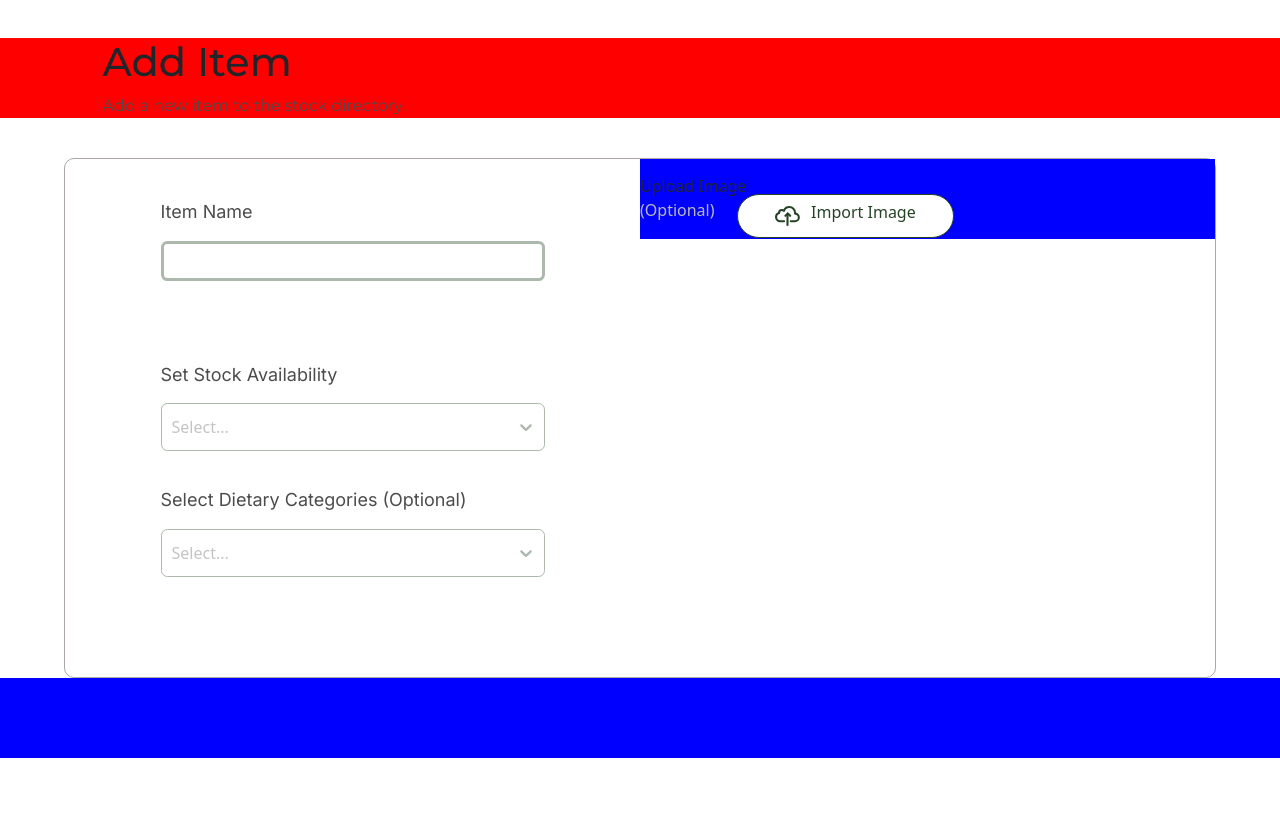
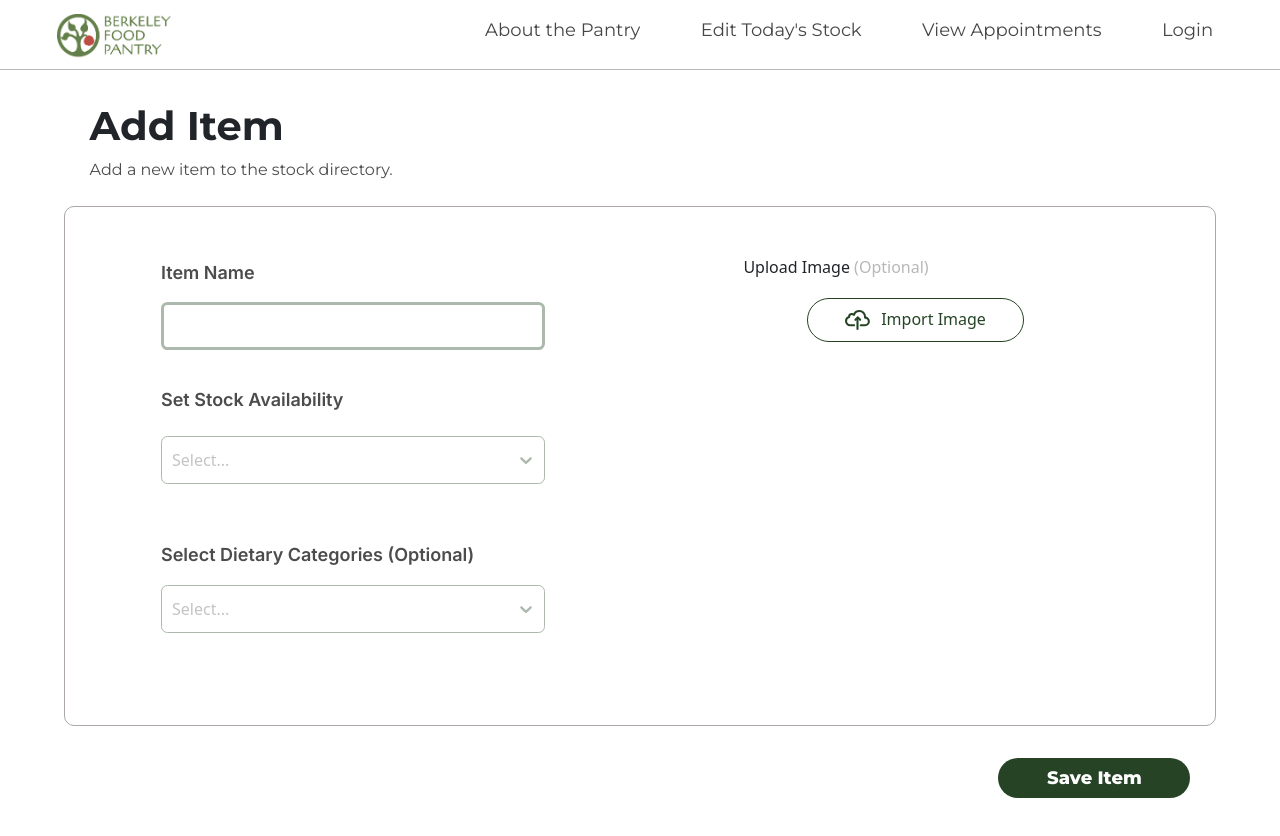
Before and after one commit to codebase-berkeley/berkeley-food-pantry, a React (Create React App) app in the folder client/: page / in a window 1280 px wide. Shown: the top 836 px of the page. After the commit the page ends 800 px from the top, so only its background shows below. Built offline with nearby package versions, Linux system fonts and the light colour scheme.

Commit message:
finished restructuring add-food

```diff
--- a/client/src/App.js
+++ b/client/src/App.js
@@ -13,7 +13,7 @@ function App() {
   return (
     <div className = "App">
 
-      {/* <Router>
+      <Router>
       <MobileNavbar/>
       <NavbarComponent/>
 
@@ -27,7 +27,7 @@ function App() {
           <Route path="addFood" element={<AddFood/>}/>
 
         </Routes>
-      </Router>       */}
+      </Router>
       <AddFood/>
     </div>
   )
--- a/client/src/add_food.css
+++ b/client/src/add_food.css
@@ -1,38 +1,24 @@
 @import url('https://fonts.googleapis.com/css2?family=Inter&display=swap');
 @import url('https://fonts.googleapis.com/css2?family=Montserrat&display=swap');
-
-.add-food-component-container {
-    display: flex;
-    height: 100vh;
-    width: 100vw;
-}
 
 .add-food-component-header {
     display: flex;
     flex-direction: column;
-    /* align-items: center;
-    justify-content: center; */
-    margin-top: 3%;
-    /* margin-left: 5%; */
-    height: 10vh;
+    height: 8vh;
     width: 100vw;
     font-family: "Montserrat";
-    background-color: red;
+    margin-top: 4vh;
+    margin-left: -3vw;
 }
 
 .add-food-component-header h1 {
-    margin-left: 8vw;
+    margin-left: 10vw;
+    font-weight: bold;
+    font-family: "Montserrat";
 }
 
 .add-food-component-header p {
-    margin-left: 8vw;
-}
-
-.add-food-component-header p {
-    font-family: "Montserrat";
-}
-
-.add-food-component-header h1 {
+    margin-left: 10vw;
     font-family: "Montserrat";
 }
 
@@ -44,35 +30,23 @@
     height: 65vh;
     width: 90vw;
     margin-left: 5vw;
-    /* background-color: blue;     */
 }
 
 .main-add-food-component-container-left {
     display: flex;
     align-items: center;
-    /* background-color: blue; */
-    height: 60vh;
+    height: 100%;
     width: 45vw;
     flex-direction: column;
 }
 .main-add-food-component-container-right {
     display: flex;
+    height: 100%;
+    width: 33vw;
+    margin-left: 8vw;
+    margin-top: .5vh;
+    justify-content: center;
     /* background-color: red; */
-    height: 60vh;
-    width: 45vw;
-
-}
-.add-food-main-component-container {
-    display: flex;
-    justify-content: center;
-    align-items: center;
-    height: 60vh;
-    width: 90vw;
-    margin-top: 10%;
-    /* margin-left: -100%; */
-    border: 1px solid rgb(173, 167, 167);
-    border-radius: 10px 10px 10px 10px;
-    background-color: blue;
 }
 
 .add-food-save-item-button {
@@ -80,23 +54,17 @@
     justify-content: center;
     align-items: center;
     width: 15vw;
-    height: 5.5vh;
-    margin-top: 43%;
-    margin-left: -17%;
+    height: 5vh;
     border-radius: 40px;
     color: white;
     background-color: #264425;
     font-size: 2.25vh;
     font-weight: 800;
     font-family: 'Montserrat';
+    margin-top: 4vh;
+    margin-right: 7vw;
+
 }
-
-/* .add-food-save-item-button-container {
-    display: flex;
-    background-color: red;
-    width: 18vw;
-    height: 10vh;
-} */
 
 .add-food-item-selections {
     display: flex;
@@ -104,29 +72,16 @@
     align-items: center;
     height: 30%;
     width: 100%;
-    /* background-color: yellow; */
-}
-
-.upload-image {
-    display: flex;
-    justify-content: column;
-    flex-direction: column;
-    height: 80%;
-    width: 40%;
-    padding-left: 10%;
-    font-family: "Montserrat";
-    font-size: 150%;
 }
 
 .stock-dropdown {
-    padding-bottom: 2vh;
+    height: 30%;
     width: 30vw;
     display: flex;
     flex-direction: column;
     align-items: center;
-    height: 30%;
     width: 100%;
-    /* background-color: green; */
+    margin-top: -5%;
 }
 
 .categories-dropdown {
@@ -145,11 +100,12 @@ p#filterControlLabel {
 
 .item-name-input {
     display: flex;
-    margin-top: 10%;
+    margin-top: 6.5vh;
     width: 30vw;
     text-align: left;
     color: #4C4C4C;
     font-family: 'Inter', sans-serif;
+    font-weight: bold;
     font-size: 18px;
     padding-bottom: 2vh;
     width: 30vw;
@@ -157,7 +113,7 @@ p#filterControlLabel {
 
 .item-name-textbox {
     width: 30vw;
-    height: 5vh;
+    height: 6vh;
     border-radius: .5vw;
     border: solid #ACB9AC;
 }
@@ -174,18 +130,7 @@ label, input {
     border-color: #588157;
   }
 
-.change-image-button {
-    display: flex;
-    align-items: center;
-    justify-content: center;
-    width: 17vw;
-    height: 5.5vh;
-    border-radius: 100px;
-    border: #264425 solid 1px;
-    margin-top: 8%;
-    margin-left: -10%;
-    background-color: #D6DECD;
-}
+
 
 .import-image-button {
     display: flex;
@@ -195,9 +140,20 @@ label, input {
     height: 5.5vh;
     border-radius: 100px;
     border: #264425 solid 1px;
-    margin-top: 8%;
-    margin-left: -10%;
     background-color: white;
+    margin-left: 15%;
+}
+
+.change-image-button {
+    display: flex;
+    align-items: center;
+    justify-content: center;
+    width: 17vw;
+    height: 5.5vh;
+    border-radius: 100px;
+    border: #264425 solid 1px;
+    background-color: #D6DECD;
+    margin-left: 15%;
 }
 
 .import-image-button:hover {
@@ -210,7 +166,6 @@ label, input {
 }
 
 .import-image {
-    height: vw;
     height: 7vh;
 }
 
@@ -223,11 +178,10 @@ label, input {
 
 .save-item-button-container-final {
     display: flex;
-    flex-direction: row;
-    background-color: blue;
-    height: 10vh;
+    justify-content: right;
+    height: 5vh;
     width: 100%;
-}
+    }
 
 .dietary-categories-select-list {
     font-family: "Montserrat";
@@ -243,28 +197,30 @@ label, input {
     display: flex;
     align-items: center;
     justify-content: center;
-}
-
-.right-side-container {
-    display: flex;
-    justify-content: center;
-    height: 50vh;
-    width: 50vw;
+    margin-top: .70vh;
 }
 
 .upload-image-header {
-    margin-top: 2.5%;
+    margin-top: 2.5vh;
     font-weight: 450;
-    height: 5%;
+    height: 20%;
     font: 'inter';
     font-size: 2vh;
-
+    margin-bottom: -2vh;
 }
 
 .optional-text {
     color:#B8B8B8;
     margin-top: 2.5%;
     font-weight: 300;
+}
+
+.upload-image-container {
+    display: flex;
+    flex-direction: column;
+    height: 30vh;
+    width: 100%;
+    margin-top: 3vh;
 
 }
 
@@ -285,15 +241,6 @@ label, input {
         border-radius: 10px 10px 10px 10px;
 
     }
-    .add-food-component-header {
-        align-items: flex-start;
-        margin-left: 9%;
-        display: flex;
-        height: 10vh;
-        width: 80vw;
-        font-family: "Montserrat";
-        overflow-x: none;
-    }
 
     .add-food-component-header h1 {
         margin-bottom: -3%;
@@ -312,6 +259,7 @@ label, input {
         border-radius: 2vw;
         height: 5vh;
     }
+
     .item-name-input {
         width: 80vw;
         font-weight: 600;
@@ -322,18 +270,10 @@ label, input {
         flex-direction: column;
     }
     .import-image-button {
-        width: 105%;
-    }
-    .upload-image-header {
-        /* padding-bottom: 10%; */
-    }
-    .change-image-button {
         width: 100%;
-    }
-    .save-item-button-container {
-        display: flex;
-        width: ;
-        background-color: red;
+        height: 100%;
+        margin-left: 20%;
+
     }
 
 }
--- a/client/src/add_food.js
+++ b/client/src/add_food.js
@@ -63,7 +63,7 @@ const customStyles = {
 
 export default function AddFood() {
     return(
-        <div>
+        <div className = "main-container">
         <div className = "add-food-component-header">
             <h1>Add Item</h1>
             <p className = "">Add a new item to the stock directory.</p>
@@ -108,103 +108,15 @@ export default function AddFood() {
                         </div>
                     </div>
                 <div className = "main-add-food-component-container-right">
-                    <div className = "save-item-button-container-final">
-                    <div className = 'upload-image-header'>Upload Image <span class='optional-text'>(Optional)</span></div>
-                        <UploadImageButton/>
+                    <div className = "upload-image-container">
+                        <div className = 'upload-image-header'>Upload Image <span class='optional-text'>(Optional)</span></div>
+                            <UploadImageButton/>
+                    </div>
                 </div>
-                </div>
-
-
             </div>
             <div className = "save-item-button-container-final">
                     <input className = "add-food-save-item-button" type="button" value="Save Item"></input>
                 </div>
-
-
-
-
-            {/* </div>
-
-
-                        <div className="categories-dropdown">
-                            <label className = "item-name-input">Select Dietary Categories (Optional)</label>
-                            <div>
-                                <Select className="custom-dropdown"
-                                    styles={customStyles}
-                                    closeMenuOnSelect={true}
-                                    components={animatedComponents}
-                                    isMulti
-                                    options={dietaryCategories}
-                                />
-                            </div>
-                        </div> */}
-
-
-                     {/* <div className = 'right-side-container'>
-                        <div className = 'upload-image-header'>Upload Image <span class='optional-text'>(Optional)</span></div>
-                        <UploadImageButton/>
-                    </div>
-        </div> */}
-
-
-
-        {/* // <div className = 'add-food-component-container'>
-        //     <div className = 'add-food-component-header'>
-        //         <div>
-        //             <h1>Add Item</h1>
-        //             <p>Add a new item to the stock directory.</p>
-        //         </div>
-        //     </div>
-        //         <div className = 'add-food-main-component-container'>
-        //             <div className = 'add-food-item-selections'>
-        //                 <div className = "item-name">
-        //                     <form>
-        //                         <label className = "item-name-input">
-        //                             Item Name
-        //                             </label>
-        //                             <input className = "item-name-textbox" type="text" name="name" />
-        //                     </form>
-        //                 </div>
-
-        //                 <div className="stock-dropdown">
-        //                     <label className = "item-name-input">Set Stock Availability</label>
-        //                     <div id="filter-dropdown">
-        //                         <Select className="custom-dropdown" */}
-        {/* //                             menuPlacement='auto'
-        //                             menuPosition='fixed'
-        //                             styles={customStyles}
-        //                             closeMenuOnSelect={false}
-        //                             components={animatedComponents}
-        //                             placeholder="Select..."
-        //                             options={todayStock}
-        //                         />
-        //                     </div>
-        //                 </div> */}
-
-        {/* //                 <div className="categories-dropdown">
-        //                     <label className = "item-name-input">Select Dietary Categories (Optional)</label>
-        //                     <div> */}
-        {/* //                         <Select className="custom-dropdown"
-        //                             styles={customStyles}
-        //                             closeMenuOnSelect={true}
-        //                             components={animatedComponents}
-        //                             isMulti
-        //                             options={dietaryCategories} */}
-        {/* //                         />
-        //                     </div>
-        //                 </div> */}
-        {/* //             </div>
-
-        //             <div className = 'right-side-container'>
-        //                 <div className = 'upload-image-header'>Upload Image <span class='optional-text'>(Optional)</span></div>
-        //                 <UploadImageButton/>
-        //             </div>
-        //         </div> */}
-        {/* //     <div className = "save-item-button-container">
-        //         <input className = "add-food-save-item-button" type="button" value="Save Item"></input>
-        //         </div>
-        // </div> */}
         </div>
-
     )
 }
--- a/client/src/upload_image_button.js
+++ b/client/src/upload_image_button.js
@@ -14,7 +14,7 @@ export default function UploadImageButton() {
 
     if (buttonType == false) {
         return(
-            <div className = "save-item-button-container-final">
+            <div className = "upload-image-container">
             <div className = 'import-image-button' role="button" onClick= {setButtonHelper}>
                     <img src = {importimagecloud} className = 'cloud-format' alt = "upload image cloud"></img>
                     <h1 className = 'upload-image-text-h1'>Import Image</h1>
@@ -23,10 +23,12 @@ export default function UploadImageButton() {
         )
     } else if (buttonType == true) {
         return (
+            <div className = "upload-image-container">
             <div className = 'change-image-button'>
                 <img src = {importimagecloud} className = 'cloud-format' alt = "upload image cloud"></img>
                 <h1 className = 'upload-image-text-h1'>Change Image</h1>
             </div>
+            </div>
         )
     }
 }
```
